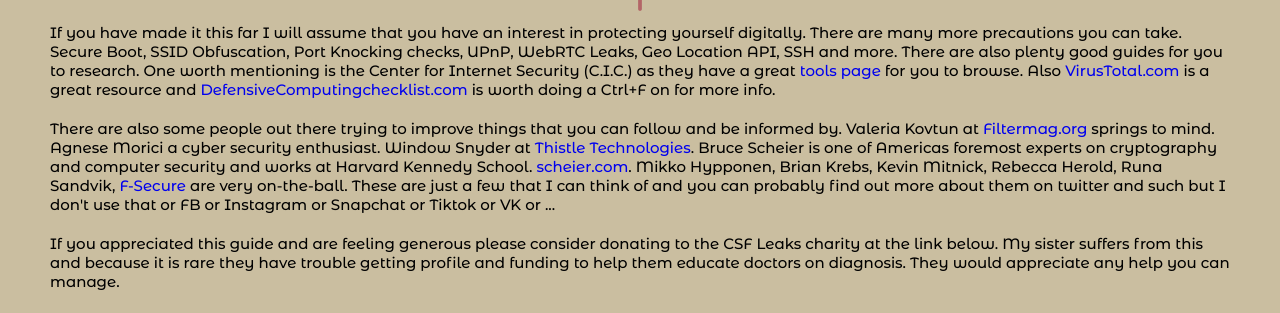
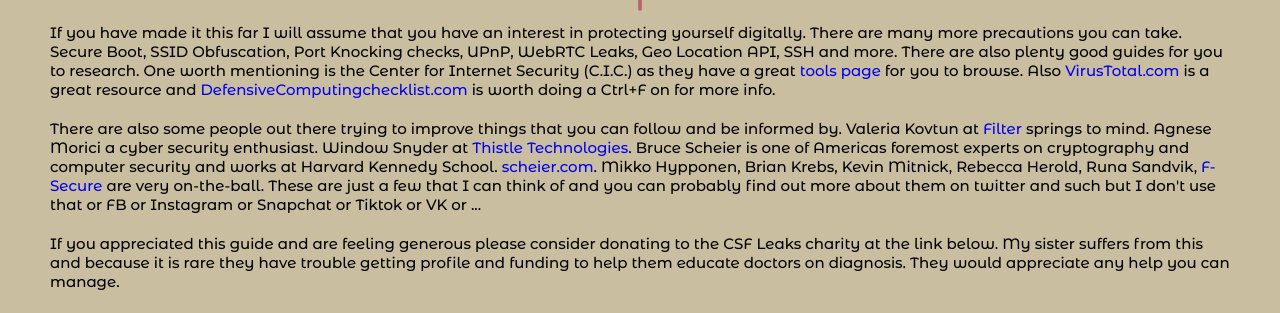
Before and after one commit to DrenFly/myCV, a website: page tools.html in a window 1280 px wide. Shown: the part 7567-7880 px from the top of the page. Drawn offline with Linux system fonts and the light colour scheme.

Commit message:
Update tools.html

```diff
--- a/tools.html
+++ b/tools.html
@@ -536,7 +536,7 @@
 
         <p>If you have made it this far I will assume that you have an interest in protecting yourself digitally. There are many more precautions you can take. Secure Boot, SSID Obfuscation, Port Knocking checks, UPnP, WebRTC Leaks, Geo Location API, SSH and more. There are also plenty good guides for you to research. One worth mentioning is the Center for Internet Security (C.I.C.) as they have a great <a href="https://www.cisecurity.org/cybersecurity-tools">tools page</a> for you to browse. Also <a href="https://www.virustotal.com/gui/home/upload" target="_blank"> VirusTotal.com</a> is a great resource and <a href="https://defensivecomputingchecklist.com/" target="_blank">DefensiveComputingchecklist.com</a> is worth doing a Ctrl+F on for more info.</p>
 
-        <p>There are also some people out there trying to improve things that you can follow and be informed by. Valeria Kovtun at <a href="https://filtermag.org/" target="_blank">Filtermag.org</a> springs to mind. Agnese Morici a cyber security enthusiast. Window Snyder at <a href="https://www.thistle.tech/about" target="_blank">Thistle Technologies</a>. Bruce Scheier is one of Americas foremost experts on cryptography and computer security and works at Harvard Kennedy School. <a href="https://www.schneier.com/">scheier.com</a>. Mikko Hypponen, Brian Krebs, Kevin Mitnick, Rebecca Herold, Runa Sandvik,   <a href="https://www.f-secure.com/en">F-Secure</a> are very on-the-ball. These are just a few that I can think of and you can probably find out more about them on twitter and such but I don't use that or FB or Instagram or Snapchat or Tiktok or VK or ...</p>
+        <p>There are also some people out there trying to improve things that you can follow and be informed by. Valeria Kovtun at <a href="https://filter.mkip.gov.ua/" target="_blank">Filter</a> springs to mind. Agnese Morici a cyber security enthusiast. Window Snyder at <a href="https://www.thistle.tech/about" target="_blank">Thistle Technologies</a>. Bruce Scheier is one of Americas foremost experts on cryptography and computer security and works at Harvard Kennedy School. <a href="https://www.schneier.com/">scheier.com</a>. Mikko Hypponen, Brian Krebs, Kevin Mitnick, Rebecca Herold, Runa Sandvik,   <a href="https://www.f-secure.com/en">F-Secure</a> are very on-the-ball. These are just a few that I can think of and you can probably find out more about them on twitter and such but I don't use that or FB or Instagram or Snapchat or Tiktok or VK or ...</p>
 
 
         <p>If you appreciated this guide and are feeling generous please consider donating to the CSF Leaks charity at the link below. My sister suffers from this and because it is rare they have trouble getting profile and funding to help them educate doctors on diagnosis. They would appreciate any help you can manage.</p>
```
